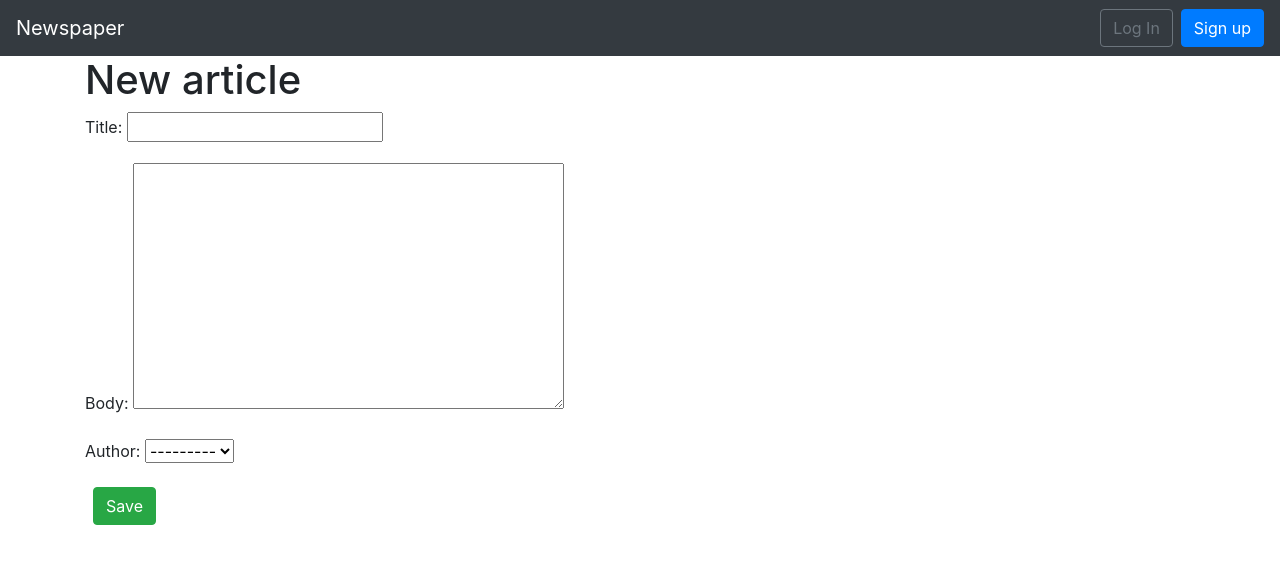
After one commit to amin-mousavi/news-app, a Django app: page /articles/new/ in a window 1280 px wide. The commit adds this page. Shown: the top 564 px of the page. Run offline with Django 3.2, Linux system fonts and the light colour scheme; some libraries are stand-ins or nearby versions.

Commit message:
feature create an article by user

```diff
--- a/articles/urls.py
+++ b/articles/urls.py
@@ -4,6 +4,7 @@ from .views import (
     ArticleDetailView,
     ArticleEditView,
     ArticleDeleteView,
+    ArticleCreateView,
 )
 
 urlpatterns = [
@@ -11,4 +12,5 @@ urlpatterns = [
     path('<int:pk>/', ArticleDetailView.as_view(), name='article_detail'),
     path('<int:pk>/edit/', ArticleEditView.as_view(), name='article_edit'),
     path('<int:pk>/delete/', ArticleDeleteView.as_view(), name='article_delete'),
+    path('new/', ArticleCreateView.as_view(), name='article_new'),
 ]
--- a/articles/views.py
+++ b/articles/views.py
@@ -1,5 +1,5 @@
 from django.views.generic import ListView, DetailView
-from django.views.generic.edit import UpdateView, DeleteView
+from django.views.generic.edit import UpdateView, DeleteView, CreateView
 from django.urls import reverse_lazy
 
 from .models import Article
@@ -22,3 +22,8 @@ class ArticleDeleteView(DeleteView):
     model = Article
     template_name = 'article_delete.html'
     success_url = reverse_lazy('article_list')
+
+class ArticleCreateView(CreateView):
+    model = Article
+    template_name = 'article_new.html'
+    fields = ('title', 'body', 'author',)
--- /dev/null
+++ b/templates/article_new.html
@@ -0,0 +1,10 @@
+{% extends 'base.html' %}
+
+{% block content %}
+    <h1>New article</h1>
+    <form action="" method="post">
+        {% csrf_token %}
+        {{ form.as_p }}
+    <button class="btn btn-success ml-2" type="submit">Save</button>
+    </form>
+{% endblock content %}
--- a/templates/base.html
+++ b/templates/base.html
@@ -11,6 +11,11 @@
 <body>
   <nav class="navbar navbar-expand-lg navbar-dark bg-dark">
     <a class="navbar-brand" href="{% url 'home' %}">Newspaper</a>
+    {% if user.is_authenticated %}
+      <ul class="navbar-nav mr-auto">
+        <li class="nav-item"><a href="{% url 'article_new' %}">+ New</a></li>
+      </ul>
+    {% endif %}
     <button class="navbar-toggler" type="button" data-toggle="collapse" data-target="#navbarSupportedContent" aria-controls="navbarSupportedContent" aria-expanded="false" aria-label="Toggle navigation">
       <span class="navbar-toggler-icon"></span>
     </button>
```
